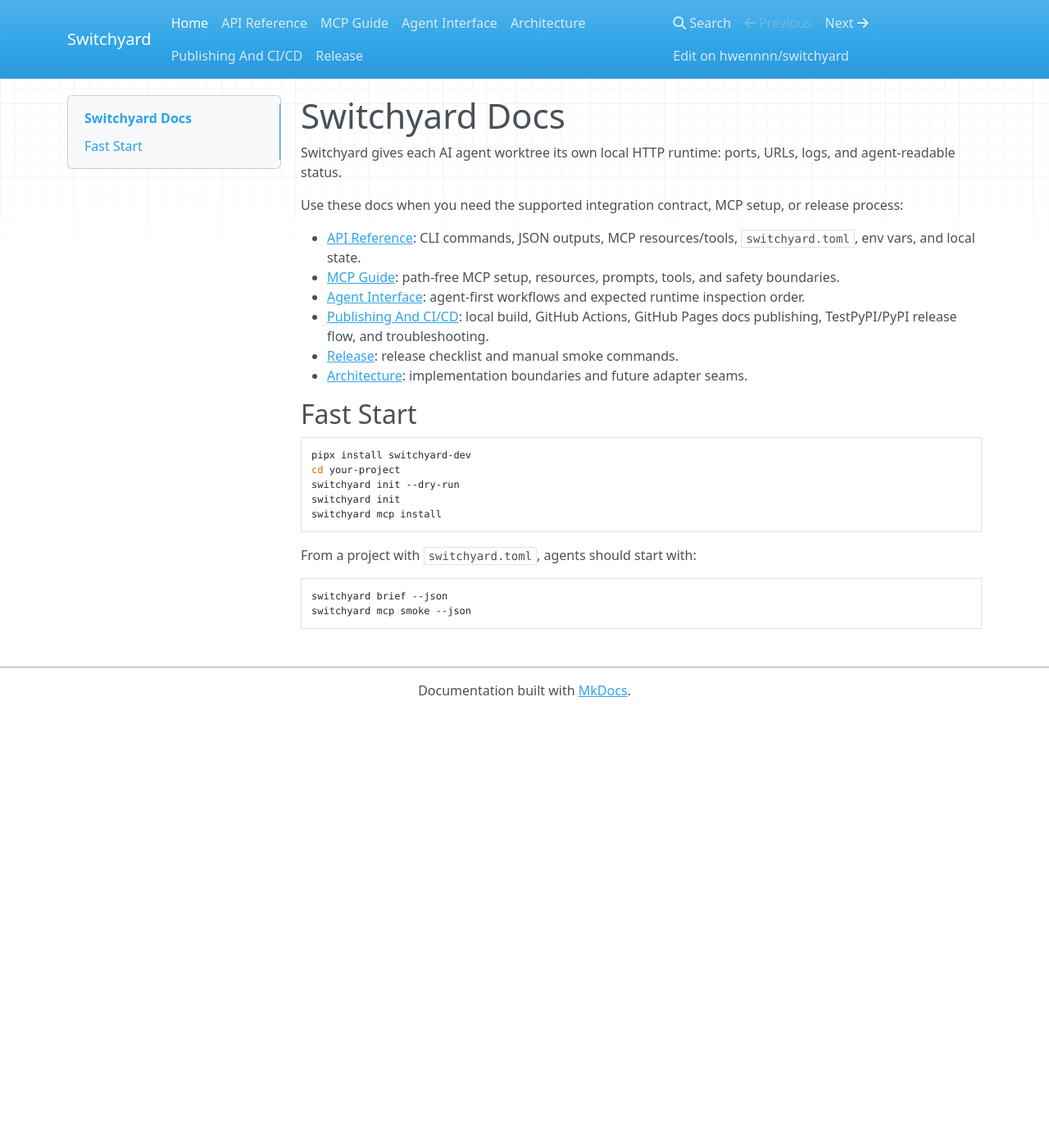
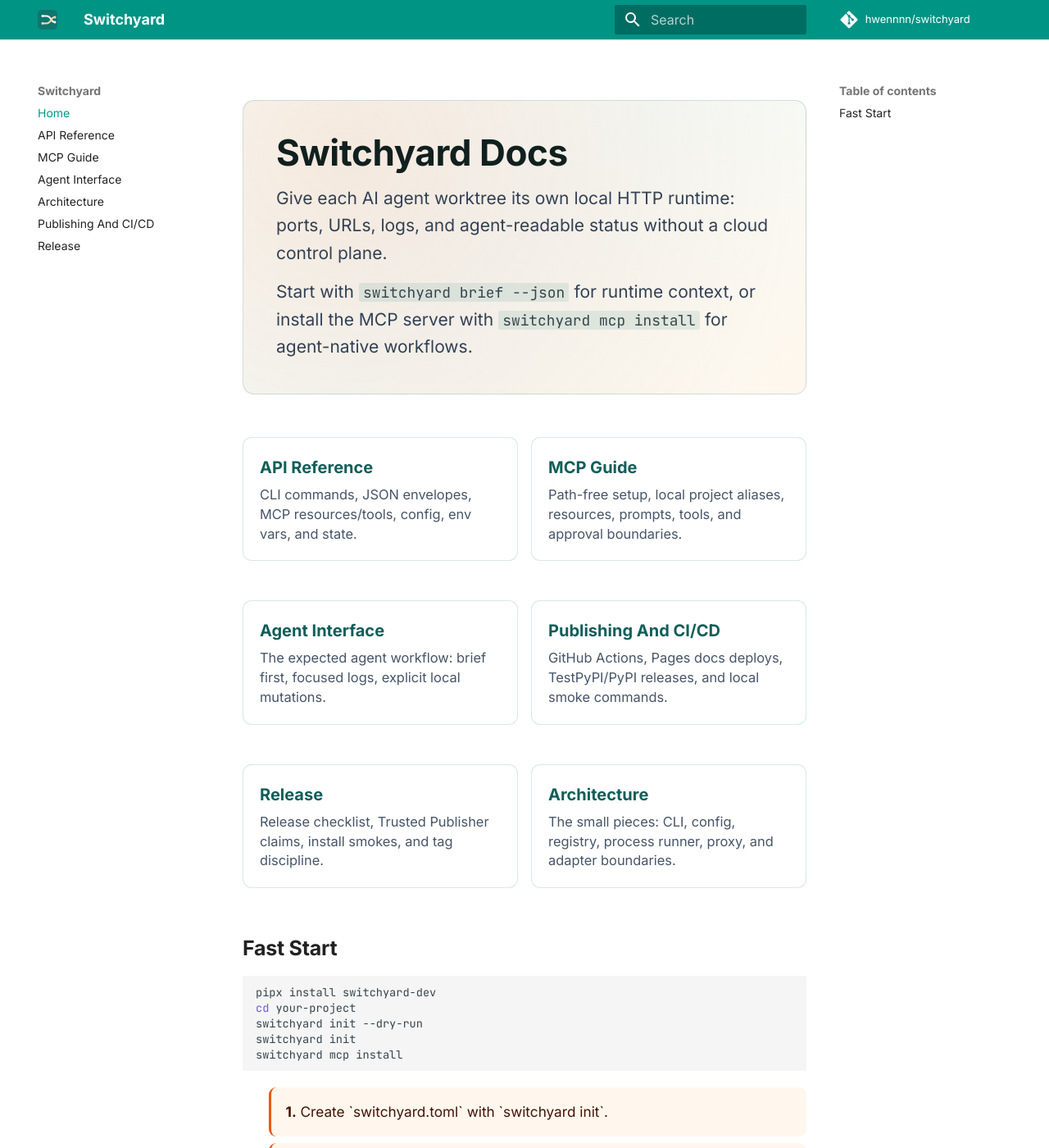
Before and after one commit to hwennnn/switchyard, an MkDocs documentation site: the page built from docs/index.md, in a window 1280 px wide and 1400 px high. Shown: the whole window at 82% size. Built offline with MkDocs 1.6.1 and Material for MkDocs 9.7.7, drawn with Linux system fonts in a browser that asks for light colours; nearby versions of some CDN libraries; comment, search, counter and statistics services are not loaded; some of the changed text lies outside the part shown.

Commit message:
Polish docs site theme

````diff
--- /dev/null
+++ b/docs/assets/stylesheets/extra.css
@@ -0,0 +1,138 @@
+:root {
+  --switchyard-ink: #10201f;
+  --switchyard-teal: #0f766e;
+  --switchyard-teal-dark: #115e59;
+  --switchyard-orange: #ea580c;
+  --switchyard-mist: #f3faf8;
+}
+
+.md-header {
+  box-shadow: 0 1px 0 rgba(15, 118, 110, 0.18);
+}
+
+.md-typeset h1 {
+  color: var(--switchyard-ink);
+  font-weight: 750;
+}
+
+.md-typeset h2 {
+  font-weight: 700;
+}
+
+.md-typeset a {
+  color: var(--switchyard-teal-dark);
+}
+
+.md-typeset .hero {
+  margin: 1.2rem 0 1.8rem;
+  padding: 2rem;
+  border: 1px solid rgba(15, 118, 110, 0.18);
+  border-radius: 0.7rem;
+  background:
+    radial-gradient(circle at 18% 18%, rgba(234, 88, 12, 0.12), transparent 28rem),
+    linear-gradient(135deg, #f8fffd 0%, var(--switchyard-mist) 48%, #fff7ed 100%);
+}
+
+.md-typeset .hero h1 {
+  margin: 0 0 0.45rem;
+  font-size: 2.2rem;
+  line-height: 1.08;
+}
+
+.md-typeset .hero p {
+  max-width: 42rem;
+  margin: 0.7rem 0 0;
+  color: #334155;
+  font-size: 1.05rem;
+}
+
+.md-typeset .hero code {
+  background: rgba(15, 118, 110, 0.1);
+}
+
+.md-typeset .doc-grid {
+  display: grid;
+  grid-template-columns: repeat(auto-fit, minmax(14rem, 1fr));
+  gap: 0.8rem;
+  margin: 1.2rem 0 1.7rem;
+}
+
+.md-typeset .doc-card {
+  display: block;
+  height: 100%;
+  padding: 1rem;
+  border: 1px solid rgba(15, 118, 110, 0.16);
+  border-radius: 0.55rem;
+  background: #fff;
+  color: inherit;
+  transition: border-color 120ms ease, transform 120ms ease, box-shadow 120ms ease;
+}
+
+.md-typeset .doc-card:hover {
+  border-color: rgba(15, 118, 110, 0.45);
+  box-shadow: 0 0.45rem 1.4rem rgba(15, 23, 42, 0.08);
+  transform: translateY(-1px);
+}
+
+.md-typeset .doc-card strong {
+  display: block;
+  margin-bottom: 0.3rem;
+  color: var(--switchyard-teal-dark);
+  font-size: 1rem;
+}
+
+.md-typeset .doc-card span {
+  display: block;
+  color: #475569;
+  font-size: 0.82rem;
+  line-height: 1.45;
+}
+
+.md-typeset .quick-path {
+  display: grid;
+  grid-template-columns: repeat(auto-fit, minmax(10rem, 1fr));
+  gap: 0.65rem;
+  margin: 1rem 0;
+  padding: 0;
+  list-style: none;
+}
+
+.md-typeset .quick-path li {
+  padding: 0.8rem 0.9rem;
+  border-left: 3px solid var(--switchyard-orange);
+  border-radius: 0.45rem;
+  background: #fff7ed;
+  color: #431407;
+  font-size: 0.86rem;
+}
+
+[data-md-color-scheme="slate"] {
+  --switchyard-ink: #ecfeff;
+  --switchyard-mist: #10201f;
+}
+
+[data-md-color-scheme="slate"] .md-typeset .hero {
+  border-color: rgba(94, 234, 212, 0.2);
+  background:
+    radial-gradient(circle at 18% 18%, rgba(234, 88, 12, 0.22), transparent 28rem),
+    linear-gradient(135deg, #10201f 0%, #132f2d 55%, #28180f 100%);
+}
+
+[data-md-color-scheme="slate"] .md-typeset .hero p,
+[data-md-color-scheme="slate"] .md-typeset .doc-card span {
+  color: #cbd5e1;
+}
+
+[data-md-color-scheme="slate"] .md-typeset .doc-card {
+  border-color: rgba(94, 234, 212, 0.18);
+  background: #111827;
+}
+
+[data-md-color-scheme="slate"] .md-typeset .doc-card strong {
+  color: #5eead4;
+}
+
+[data-md-color-scheme="slate"] .md-typeset .quick-path li {
+  background: rgba(234, 88, 12, 0.14);
+  color: #fed7aa;
+}
--- a/docs/index.md
+++ b/docs/index.md
@@ -1,22 +1,44 @@
+<section class="hero" markdown>
 # Switchyard Docs
 
-Switchyard gives each AI agent worktree its own local HTTP runtime: ports,
-URLs, logs, and agent-readable status.
+Give each AI agent worktree its own local HTTP runtime: ports, URLs, logs, and
+agent-readable status without a cloud control plane.
 
-Use these docs when you need the supported integration contract, MCP setup, or
-release process:
+Start with `switchyard brief --json` for runtime context, or install the MCP
+server with `switchyard mcp install` for agent-native workflows.
+</section>
 
-- [API Reference](API.md): CLI commands, JSON outputs, MCP resources/tools,
-  `switchyard.toml`, env vars, and local state.
-- [MCP Guide](MCP.md): path-free MCP setup, resources, prompts, tools, and
-  safety boundaries.
-- [Agent Interface](AGENT_INTERFACE.md): agent-first workflows and expected
-  runtime inspection order.
-- [Publishing And CI/CD](PUBLISHING_LOCAL.md): local build, GitHub Actions,
-  GitHub Pages docs publishing, TestPyPI/PyPI release flow, and troubleshooting.
-- [Release](RELEASE.md): release checklist and manual smoke commands.
-- [Architecture](ARCHITECTURE.md): implementation boundaries and future adapter
-  seams.
+<div class="doc-grid" markdown>
+<a class="doc-card" href="API/" markdown>
+**API Reference**
+<span>CLI commands, JSON envelopes, MCP resources/tools, config, env vars, and state.</span>
+</a>
+
+<a class="doc-card" href="MCP/" markdown>
+**MCP Guide**
+<span>Path-free setup, local project aliases, resources, prompts, tools, and approval boundaries.</span>
+</a>
+
+<a class="doc-card" href="AGENT_INTERFACE/" markdown>
+**Agent Interface**
+<span>The expected agent workflow: brief first, focused logs, explicit local mutations.</span>
+</a>
+
+<a class="doc-card" href="PUBLISHING_LOCAL/" markdown>
+**Publishing And CI/CD**
+<span>GitHub Actions, Pages docs deploys, TestPyPI/PyPI releases, and local smoke commands.</span>
+</a>
+
+<a class="doc-card" href="RELEASE/" markdown>
+**Release**
+<span>Release checklist, Trusted Publisher claims, install smokes, and tag discipline.</span>
+</a>
+
+<a class="doc-card" href="ARCHITECTURE/" markdown>
+**Architecture**
+<span>The small pieces: CLI, config, registry, process runner, proxy, and adapter boundaries.</span>
+</a>
+</div>
 
 ## Fast Start
 
@@ -28,6 +50,13 @@
 switchyard mcp install
 ```
 
+<ul class="quick-path" markdown>
+<li><strong>1.</strong> Create `switchyard.toml` with `switchyard init`.</li>
+<li><strong>2.</strong> Create a branch worktree with `switchyard create`.</li>
+<li><strong>3.</strong> Start services with `switchyard up`.</li>
+<li><strong>4.</strong> Let agents read `switchyard://project/brief`.</li>
+</ul>
+
 From a project with `switchyard.toml`, agents should start with:
 
 ```sh
--- a/mkdocs.yml
+++ b/mkdocs.yml
@@ -5,8 +5,37 @@
 repo_name: hwennnn/switchyard
 strict: true
 theme:
-  name: mkdocs
-  navigation_depth: 3
+  name: material
+  logo: assets/logo.svg
+  favicon: assets/logo.svg
+  features:
+    - navigation.instant
+    - navigation.sections
+    - navigation.top
+    - search.highlight
+    - toc.follow
+  palette:
+    - scheme: default
+      primary: teal
+      accent: deep orange
+    - scheme: slate
+      primary: teal
+      accent: deep orange
+      toggle:
+        icon: material/weather-night
+        name: Switch to light mode
+  font:
+    text: Inter
+    code: JetBrains Mono
+extra_css:
+  - assets/stylesheets/extra.css
+markdown_extensions:
+  - admonition
+  - attr_list
+  - md_in_html
+  - pymdownx.superfences
+  - pymdownx.tabbed:
+      alternate_style: true
 nav:
   - Home: index.md
   - API Reference: API.md
````
Also changed, not shown: docs/PUBLISHING_LOCAL.md (+2 -2 lines), docs/assets/logo.svg (added), 2 other files.
